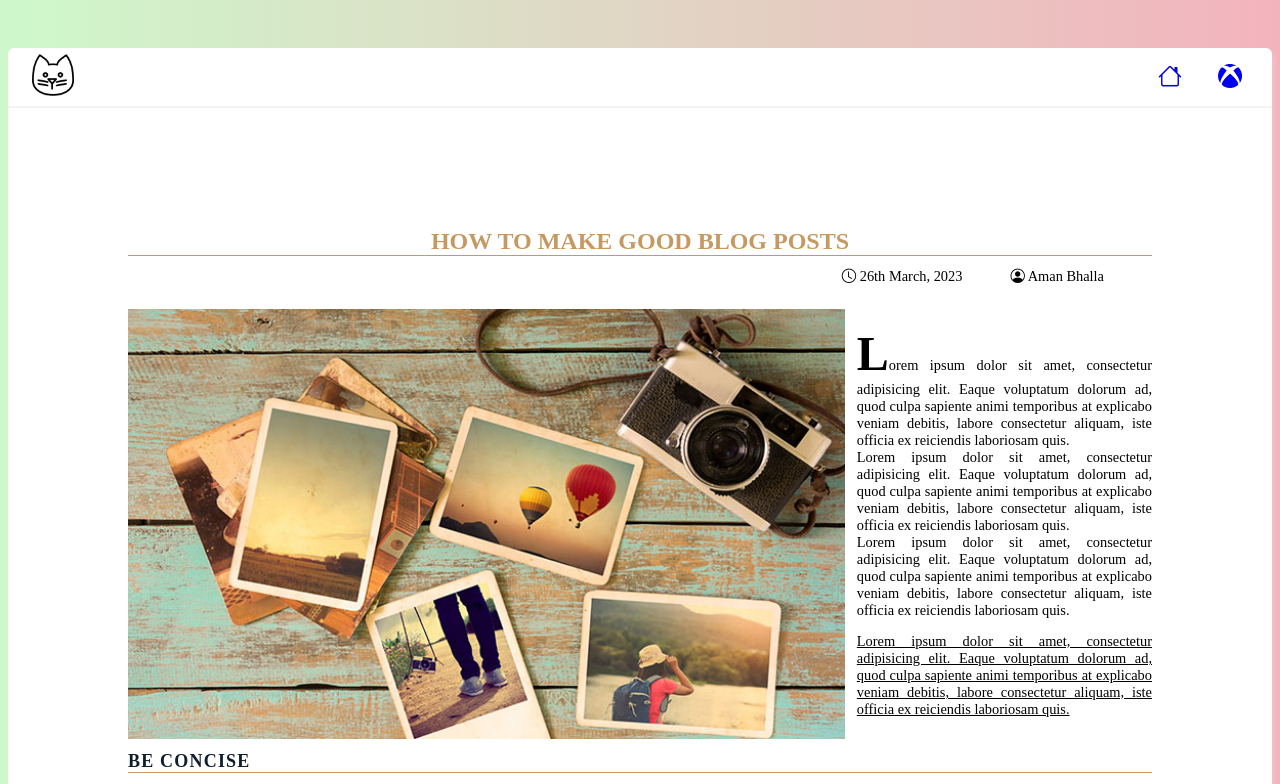
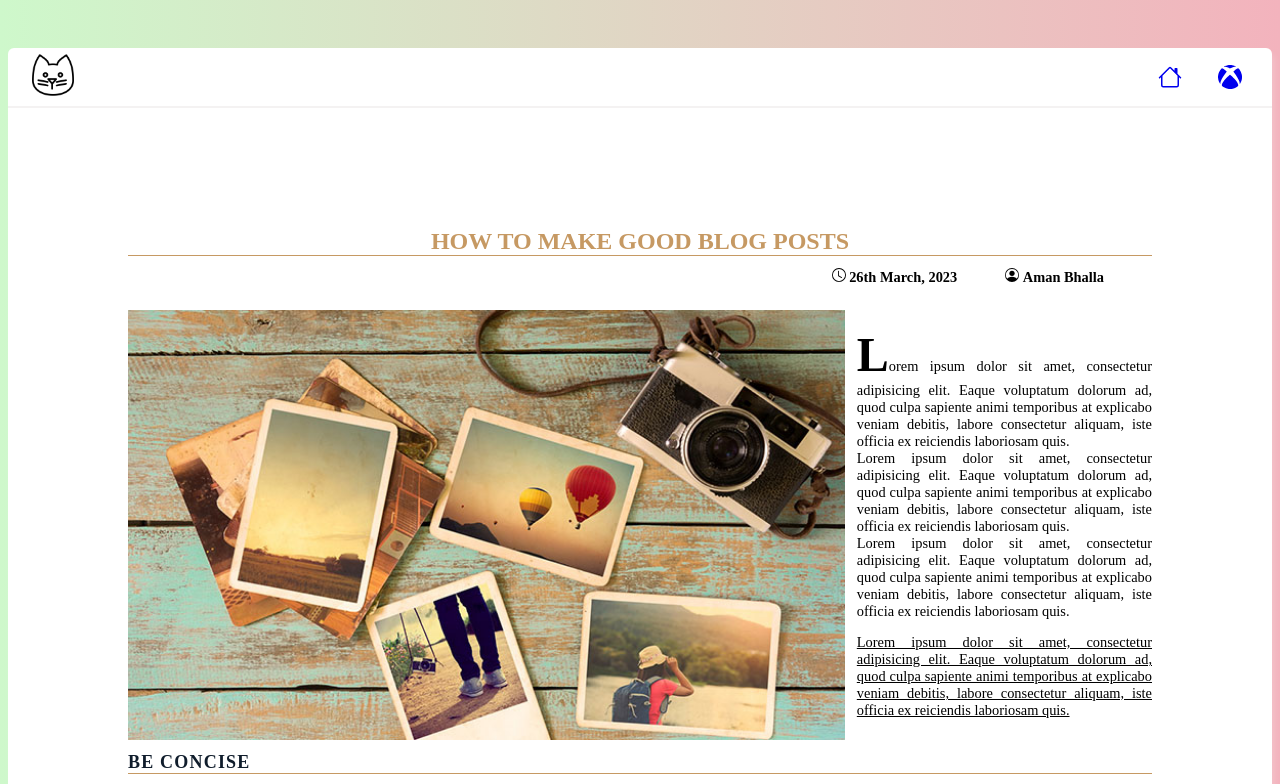
Before and after one commit to Aman50/Udacity-Personal-Blog-Website, a website: page pages/blog-1.html in a window 1280 px wide. Shown: the top 784 px of the page. Drawn offline with nearby package versions, Linux system fonts and the light colour scheme.

Commit message:
Removed bootstrap icons, added bold

```diff
--- a/css/components/_nav.css
+++ b/css/components/_nav.css
@@ -30,5 +30,5 @@
 }
 
 .nav__icon {
-  font-size: 2rem;
+  height: 2rem;
 }
--- a/pages/blog-1.html
+++ b/pages/blog-1.html
@@ -3,10 +3,6 @@
   <head>
     <meta charset="UTF-8" />
     <meta name="viewport" content="width=device-width, initial-scale=1.0" />
-    <link
-      rel="stylesheet"
-      href="https://cdn.jsdelivr.net/npm/bootstrap-icons@1.9.1/font/bootstrap-icons.css"
-    />
     <link rel="stylesheet" href="../css/main.css" />
     <link rel="shortcut icon" type="image/png" href="./images/favicon.png" />
     <title>Rubric | Personal Blog Website</title>
@@ -23,12 +19,30 @@
           <ul class="nav__list">
             <li class="nav__list-item">
               <a href="../index.html" class="nav__option">
-                <i class="bi bi-house nav__icon nav__icon--home"></i>
+                <svg
+                  xmlns="http://www.w3.org/2000/svg"
+                  fill="currentColor"
+                  class="bi bi-house nav__icon"
+                  viewBox="0 0 16 16"
+                >
+                  <path
+                    d="M8.707 1.5a1 1 0 0 0-1.414 0L.646 8.146a.5.5 0 0 0 .708.708L2 8.207V13.5A1.5 1.5 0 0 0 3.5 15h9a1.5 1.5 0 0 0 1.5-1.5V8.207l.646.647a.5.5 0 0 0 .708-.708L13 5.793V2.5a.5.5 0 0 0-.5-.5h-1a.5.5 0 0 0-.5.5v1.293L8.707 1.5ZM13 7.207V13.5a.5.5 0 0 1-.5.5h-9a.5.5 0 0 1-.5-.5V7.207l5-5 5 5Z"
+                  />
+                </svg>
               </a>
             </li>
             <li class="nav__list-item">
               <a href="#" class="nav__option">
-                <i class="bi bi-xbox nav__icon nav__icon--home"></i>
+                <svg
+                  xmlns="http://www.w3.org/2000/svg"
+                  fill="currentColor"
+                  class="bi bi-xbox nav__icon"
+                  viewBox="0 0 16 16"
+                >
+                  <path
+                    d="M7.202 15.967a7.987 7.987 0 0 1-3.552-1.26c-.898-.585-1.101-.826-1.101-1.306 0-.965 1.062-2.656 2.879-4.583C6.459 7.723 7.897 6.44 8.052 6.475c.302.068 2.718 2.423 3.622 3.531 1.43 1.753 2.088 3.189 1.754 3.829-.254.486-1.83 1.437-2.987 1.802-.954.301-2.207.429-3.239.33Zm-5.866-3.57C.589 11.253.212 10.127.03 8.497c-.06-.539-.038-.846.137-1.95.218-1.377 1.002-2.97 1.945-3.95.401-.417.437-.427.926-.263.595.2 1.23.638 2.213 1.528l.574.519-.313.385C4.056 6.553 2.52 9.086 1.94 10.653c-.315.852-.442 1.707-.306 2.063.091.24.007.15-.3-.319Zm13.101.195c.074-.36-.019-1.02-.238-1.687-.473-1.443-2.055-4.128-3.508-5.953l-.457-.575.494-.454c.646-.593 1.095-.948 1.58-1.25.381-.237.927-.448 1.161-.448.145 0 .654.528 1.065 1.104a8.372 8.372 0 0 1 1.343 3.102c.153.728.166 2.286.024 3.012a9.495 9.495 0 0 1-.6 1.893c-.179.393-.624 1.156-.82 1.404-.1.128-.1.127-.043-.148ZM7.335 1.952c-.67-.34-1.704-.705-2.276-.803a4.171 4.171 0 0 0-.759-.043c-.471.024-.45 0 .306-.358A7.778 7.778 0 0 1 6.47.128c.8-.169 2.306-.17 3.094-.005.85.18 1.853.552 2.418.9l.168.103-.385-.02c-.766-.038-1.88.27-3.078.853-.361.176-.676.316-.699.312a12.246 12.246 0 0 1-.654-.319Z"
+                  />
+                </svg>
               </a>
             </li>
           </ul>
@@ -42,12 +56,39 @@
             </h1>
             <span class="blog__meta">
               <span class="blog__meta-when">
-                <i class="bi bi-clock"></i>
-                26th March, 2023
+                <svg
+                  xmlns="http://www.w3.org/2000/svg"
+                  width="14"
+                  height="14"
+                  fill="currentColor"
+                  class="bi bi-clock"
+                  viewBox="0 0 16 16"
+                >
+                  <path
+                    d="M8 3.5a.5.5 0 0 0-1 0V9a.5.5 0 0 0 .252.434l3.5 2a.5.5 0 0 0 .496-.868L8 8.71V3.5z"
+                  />
+                  <path
+                    d="M8 16A8 8 0 1 0 8 0a8 8 0 0 0 0 16zm7-8A7 7 0 1 1 1 8a7 7 0 0 1 14 0z"
+                  />
+                </svg>
+                <b> 26th March, 2023 </b>
               </span>
               <span class="blog__meta-by">
-                <i class="bi bi-person-circle"></i>
-                Aman Bhalla
+                <svg
+                  xmlns="http://www.w3.org/2000/svg"
+                  width="14"
+                  height="14"
+                  fill="currentColor"
+                  class="bi bi-person-circle"
+                  viewBox="0 0 16 16"
+                >
+                  <path d="M11 6a3 3 0 1 1-6 0 3 3 0 0 1 6 0z" />
+                  <path
+                    fill-rule="evenodd"
+                    d="M0 8a8 8 0 1 1 16 0A8 8 0 0 1 0 8zm8-7a7 7 0 0 0-5.468 11.37C3.242 11.226 4.805 10 8 10s4.757 1.225 5.468 2.37A7 7 0 0 0 8 1z"
+                  />
+                </svg>
+                <b> Aman Bhalla </b>
               </span>
             </span>
             <img src="../images/blog-post-1.jpg" class="blog__hero" />
```
Also changed, not shown: index.html (+20 -6 lines).
